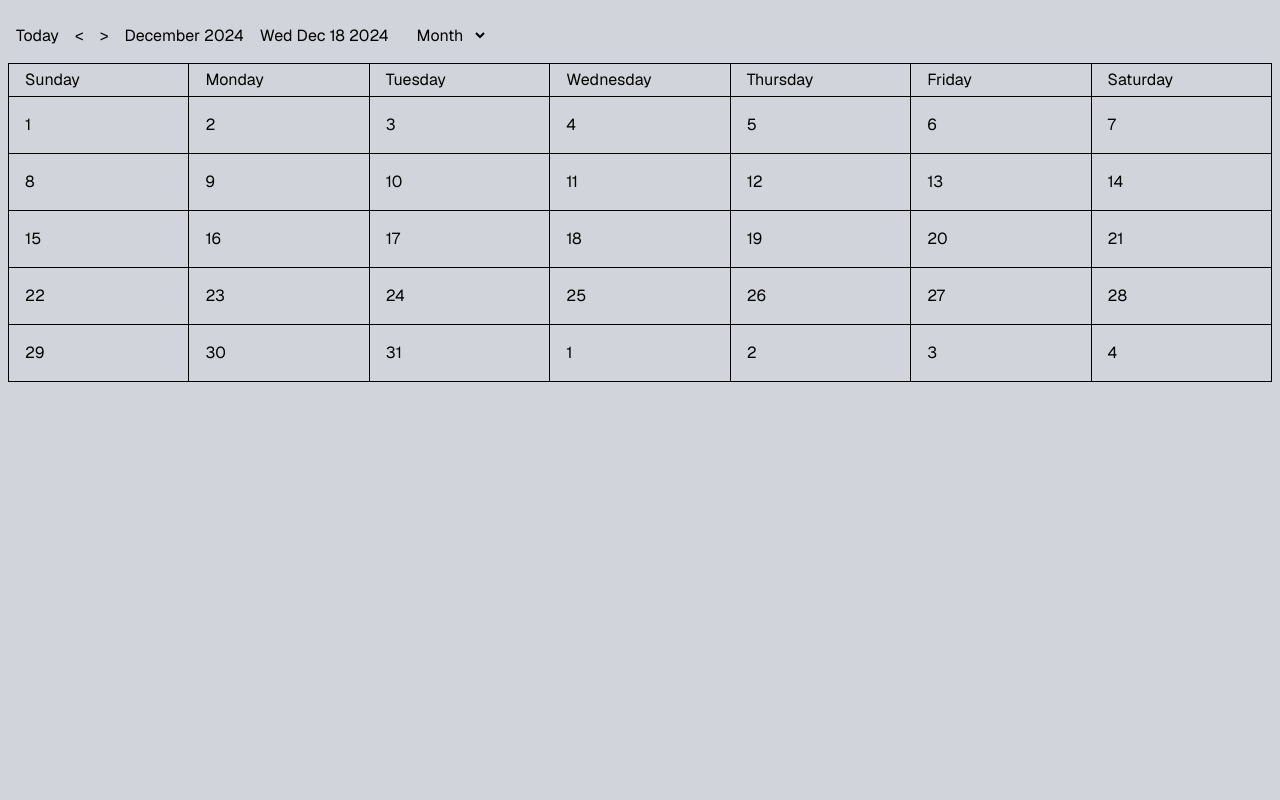
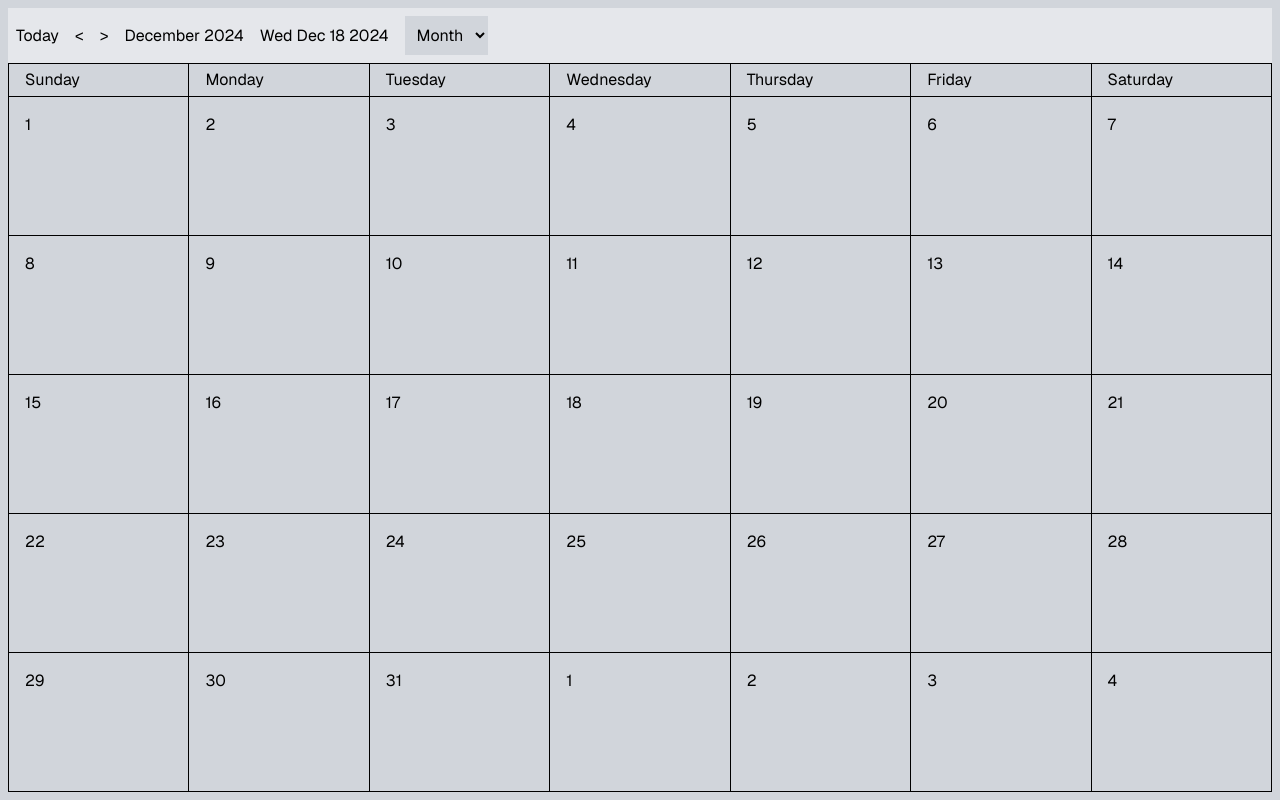
Before and after one commit to mgehrls/g-calendar, a Next.js app: page / in a window 1280 px wide. Built offline with nearby package versions, Linux system fonts and the light colour scheme.

Commit message:
calendar fills it's parent, weekdays reusable

```diff
--- a/src/app/page.tsx
+++ b/src/app/page.tsx
@@ -85,8 +85,9 @@ export default function HomePage() {
   };
 
   return (
-    <main className="min-h-screen bg-gray-300 p-2">
-      <div className="flex items-center gap-4 p-2">
+    <main className="h-screen max-h-screen bg-gray-300 p-2">
+      <div className="p- flex h-full max-h-full flex-col overflow-hidden bg-gray-100">
+        <div className="flex items-center gap-4 bg-gray-200 p-2">
           <button
             onClick={() => setDateToToday()}
             aria-label={`Show me ${view === "Day" ? "todays" : `this ${view}s`} calendar.`}
@@ -108,6 +109,7 @@ export default function HomePage() {
           </select>
         </div>
         <View />
+      </div>
     </main>
   );
 }
--- a/src/components/MonthView.tsx
+++ b/src/components/MonthView.tsx
@@ -1,4 +1,5 @@
 import { days } from "~/utils/globals";
+import Weekdays from "./Weekdays";
 
 const MonthView = ({
   currentDateOnDisplay,
@@ -10,25 +11,21 @@ const MonthView = ({
   currentDate: Date;
 }) => {
   return (
-    <div className="grid grid-cols-7 gap-[1px] bg-black p-[1px]">
-      {days.map((day, index) => {
-        return (
-          <div key={index} className="truncate bg-gray-300 px-4 py-1">
-            {day}
-          </div>
-        );
-      })}
+    <div className="flex h-full flex-col gap-[1px] bg-black p-[1px]">
+      <Weekdays />
+      <div className="grid h-full grid-cols-7 grid-rows-[auto] gap-[1px] overflow-auto">
         {monthDatesToRender.map((date, index) => {
           return (
             <div
               key={index}
-            className={`max-h-40 bg-gray-300 p-4 ${currentDateOnDisplay && date === currentDate.getDate() ? "bg-blue-300" : ""}`}
+              className={`bg-gray-300 p-4 ${currentDateOnDisplay && date === currentDate.getDate() ? "bg-blue-300" : ""}`}
             >
               {date}
             </div>
           );
         })}
       </div>
+    </div>
   );
 };
 
--- /dev/null
+++ b/src/components/Weekdays.tsx
@@ -0,0 +1,15 @@
+import { days } from "~/utils/globals";
+
+export default function Weekdays() {
+  return (
+    <div className="grid grid-cols-7 gap-[1px]">
+      {days.map((day, index) => {
+        return (
+          <div key={index} className="truncate bg-gray-300 px-4 py-1">
+            {day}
+          </div>
+        );
+      })}
+    </div>
+  );
+}
```
Lines whose indentation alone changed are shown as unchanged.
